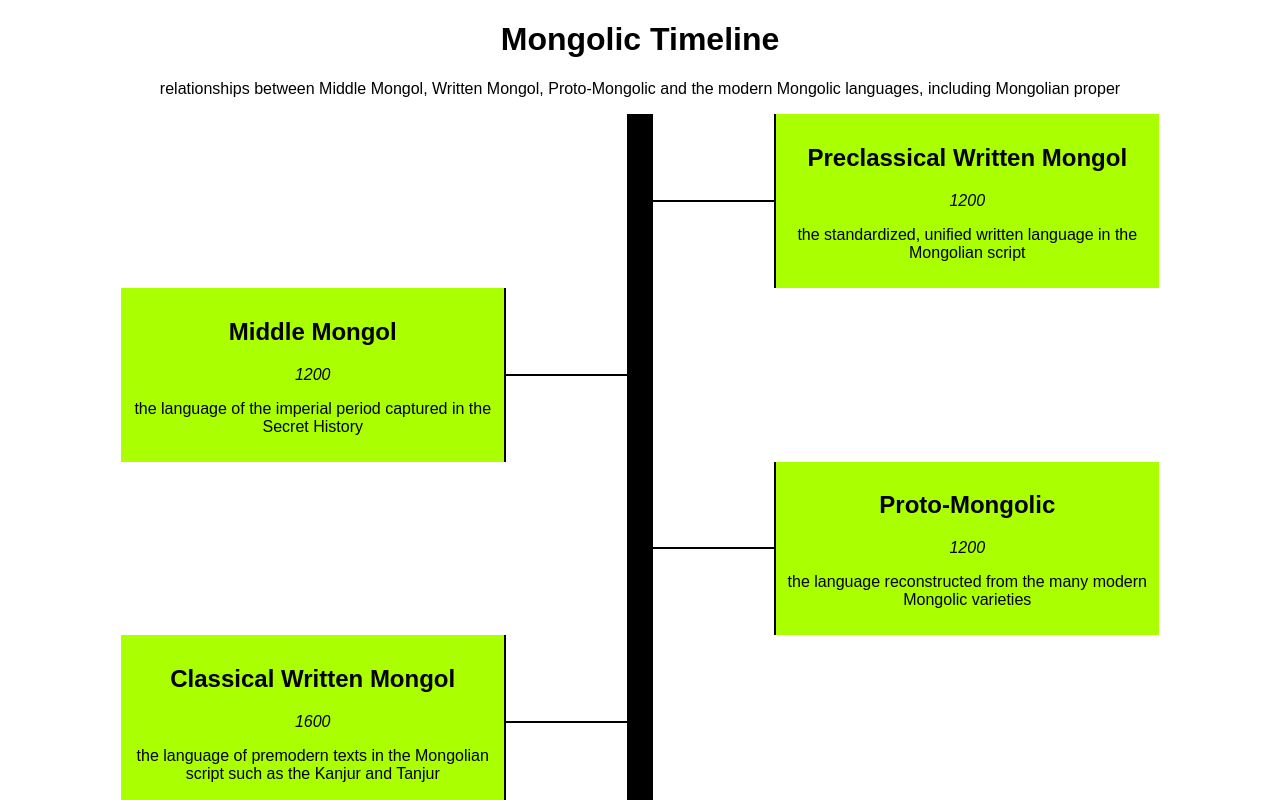
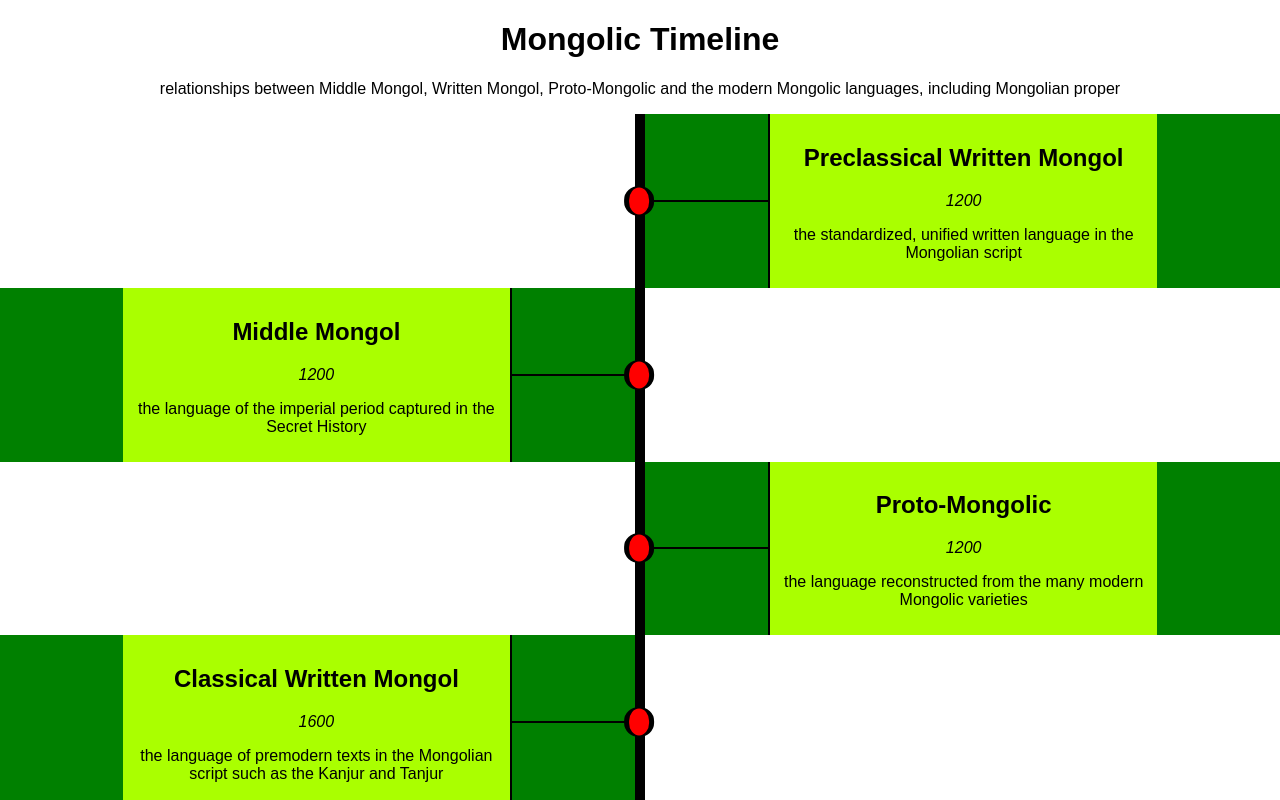
Before and after one commit to Botmasher/mongolic-timeline, a React (Create React App) app: page / in a window 1280 px wide. Shown: the top 800 px of the page. Built offline with nearby package versions, Linux system fonts and the light colour scheme; the HTML template or start-up script is replaced by a standard one.

Commit message:
Create and style timeline marker points

```diff
--- a/src/Timeline/index.js
+++ b/src/Timeline/index.js
@@ -1,5 +1,6 @@
 import React from 'react';
 import TimelineNode from '../TimelineNode';
+import TimelineMarker from '../TimelineMarker';
 //import { moment } from 'moment';
 
 // TODO format dates and support different calendars
@@ -31,13 +32,21 @@ const Timeline = ({ entries }) => {
 
   const dateDelta = dateRange.high - dateRange.low;
 
+  // TODO fix first timelineCenter div offsets left as window reaches horiz min
+
   return (
     <div className="timeline-test" style={styles.timeline}>
       {entries.map((entry, i) => (
         <div className="timeline-row" style={styles.timelineRow}>
-          <div className="timeline-right-test" style={styles.timelineColumn}>{i % 2 ? createTimelineNode(entry, i, dateDelta) : ' '}</div>
-          <div className="timeline-center-test" style={styles.timelineBar}>&nbsp;</div>
-          <div className="timeline-left-test" style={styles.timelineColumn}>{!(i % 2) && createTimelineNode(entry, i, dateDelta)}</div>
+          <div className="timeline-right-test" style={styles.timelineColumn}>
+            {i % 2 ? createTimelineNode(entry, i, dateDelta) : ' '}
+          </div>
+          <div className="timeline-center-test" style={styles.timelineBar}>
+            <TimelineMarker shape={`circle`} hasBorder={true} />
+          </div>
+          <div className="timeline-left-test" style={styles.timelineColumn}>
+            {!(i % 2) && createTimelineNode(entry, i, dateDelta)}
+          </div>
         </div>
       ))}
     </div>
@@ -61,8 +70,8 @@ const styles = {
     backgroundColor: 'black'
   },
   timelineColumn: {
-    flexGrow: 25,
-    flexShrink: 25,
+    flexGrow: 60,
+    flexShrink: 60,
     flexBasis: 0
   }
 };
--- /dev/null
+++ b/src/TimelineMarker/index.js
@@ -0,0 +1,31 @@
+import React from 'react';
+import colors from '../styles/colors';
+
+const TimelineMarker = ({ shape, hasBorder }) => (
+  <div style={styles.timelineMarkerContainer}>
+    <div style={{
+      ...styles.timelineMarkerShape,
+      borderRadius: shape === 'circle' ? '50%' : 0,
+      border: hasBorder ? '1px solid black' : 0
+    }}>
+      &nbsp;
+    </div>
+  </div>
+);
+
+const styles = {
+  timelineMarkerContainer: {
+    display: 'flex',
+    flexDirection: 'column',
+    alignItems: 'center',
+    justifyContent: 'center',
+    width: '100%',
+    height: '100%'
+  },
+  timelineMarkerShape: {
+    backgroundColor: colors.red,
+    transform: 'scale(5, 1.5)'
+  }
+};
+
+export default TimelineMarker;
--- a/src/TimelineNode/index.js
+++ b/src/TimelineNode/index.js
@@ -1,18 +1,18 @@
 import React from 'react';
 
 const TimelineNode = ({ direction, title, year, content, offsetTop }) => {
-	console.log(offsetTop);
+
 	const makeTimelineMarker = useConnector => {
 		if (useConnector) {
 			return(
-				<div style={styles.timelineMarker}>
+				<div style={styles.timelineNodeSide}>
 					<div style={styles.timelineConnectorAbove}></div>
 					<div style={styles.timelineConnectorBelow}></div>
 				</div>
 			);
 		} else {
 			return(
-				<div style={styles.timelineMarker}>
+				<div style={styles.timelineNodeSide}>
 				</div>
 			);
 		}
@@ -23,6 +23,7 @@ const TimelineNode = ({ direction, title, year, content, offsetTop }) => {
 		<div className={`timeline-node-${direction}-test`}
 			style={styles.timelineNode}
 		>
+			{direction === 'right' ? <div style={styles.timelineNodeSymbol}></div> : ''}
 			{direction === 'right' ? makeTimelineMarker(true) : makeTimelineMarker(false)}
 			<div
 				className="timeline-content-test"
@@ -52,10 +53,11 @@ const styles = {
 		padding: 10,
 		backgroundColor: '#aaff00'
 	},
-	timelineMarker: {
+	timelineNodeSide: {
 		flex: 1,
 		display: 'flex',
-		flexDirection: 'column'
+		flexDirection: 'column',
+		backgroundColor: 'green'
 	},
 	timelineConnectorAbove: {
 		flex: 1,
--- /dev/null
+++ b/src/styles/colors.js
@@ -0,0 +1,10 @@
+const colors = {
+  blue: 'blue',
+  black: 'black',
+  green: 'green',
+  red: 'red',
+  white: 'white',
+  cyan: 'cyan'
+};
+
+export default colors;
```
